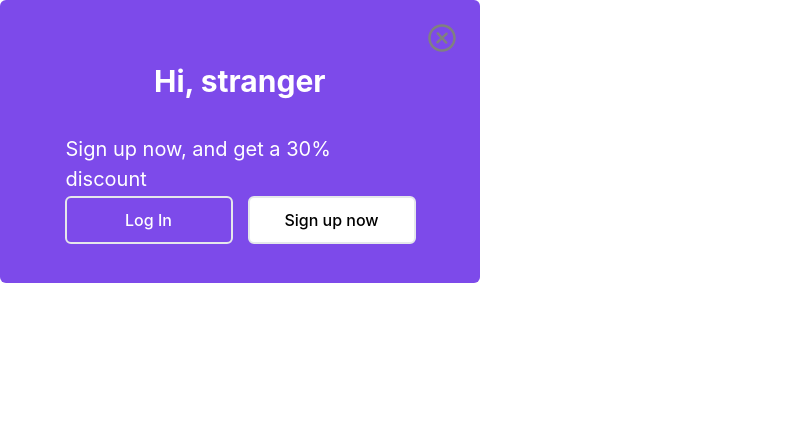
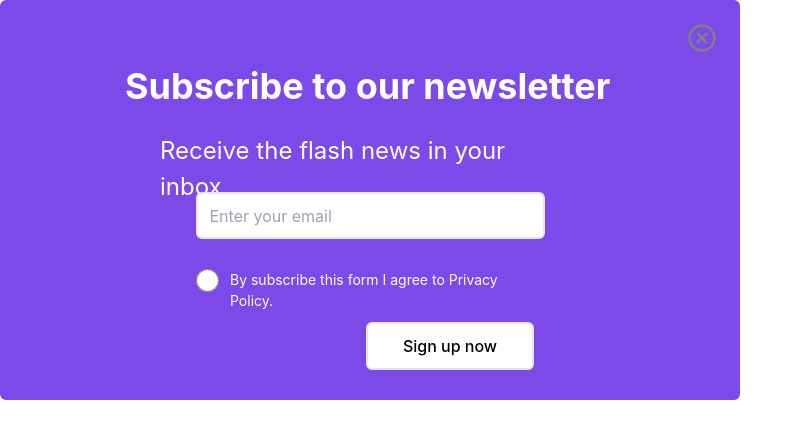
Before and after one commit to mertaytuggok/PopupSmartCase, a React (Create React App) app: page / in a window 1280 px wide. Shown: the top 438 px of the page, without its empty margins (0-803 px from the left). Built offline with nearby package versions, Linux system fonts and the light colour scheme.

Commit message:
Subscribe

```diff
--- a/src/App.js
+++ b/src/App.js
@@ -3,13 +3,14 @@ import { Hello } from "./Components/Modals/Hello/Hello";
 import { LocalNow } from "./Components/Modals/LocalNow/LocalNow";
 import { MailList } from "./Components/Modals/MailList/MailList";
 import { Plans } from "./Components/Modals/Plans/Plans";
+import { Subscribe } from "./Components/Modals/Subscribe/Subscribe";
 import LandingPage from "./Screen/LandingPage/LandingPage"
 import "./tailwind.css"
 
 function App() {
   return (
    //<LandingPage />
- <Hello />
+ <Subscribe />
   );
 }
 
--- /dev/null
+++ b/src/Components/Modals/Subscribe/Subscribe.js
@@ -0,0 +1,32 @@
+import React from 'react'
+import { CgCloseO } from 'react-icons/cg'
+
+export const Subscribe = () => {
+    return (
+        <div className=' relative   w-[740px] h-[400px]  grid justify-items-center rounded-md bg-[#7D4AEA]  '>
+
+            <p className=' w-[490px] h-[44px] text-[36px] mt-[59px] font-bold text-white  '>
+            Subscribe to our newsletter
+            </p>
+            <p className=' w-[420px] h-[29px] text-[24px] font-normal text-white  '>
+            Receive the flash news in your inbox.
+            </p>
+
+            <input type="email" placeholder='Enter your email' className=' w-[349px] h-[47px] border-2 rounded-md p-3 ' />
+
+            <div className=' flex flex-row justify-items-start    '>
+                    <input type="radio" className=' w-[23px] h-[23px] accent-[#7D4AEA] ' />
+                    <label className=' w-[314px] h-[17px] text-[14px] text-white font-normal ml-[11px]  '>
+                    By subscribe this form I agree to Privacy Policy.
+                        </label>
+                </div>
+
+
+                <button className=' ml-[160px] bg-white w-[168px] h-[48px] text-[16px] font-medium  border-2 rounded-md '>
+                Sign up now
+                </button>
+
+            <div className=' absolute top-[23px] right-[23px] '><CgCloseO size={30} color="gray" /></div>
+        </div>
+    )
+}
```
